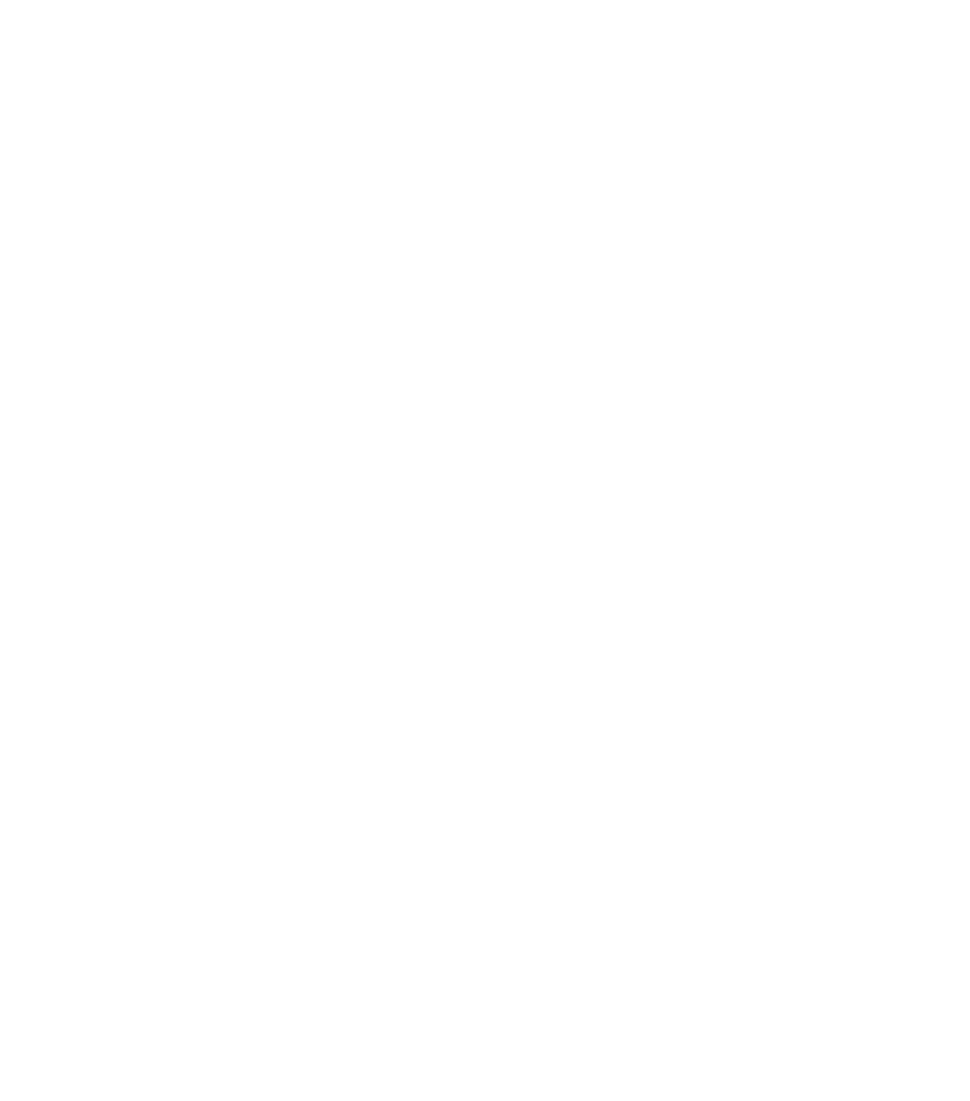
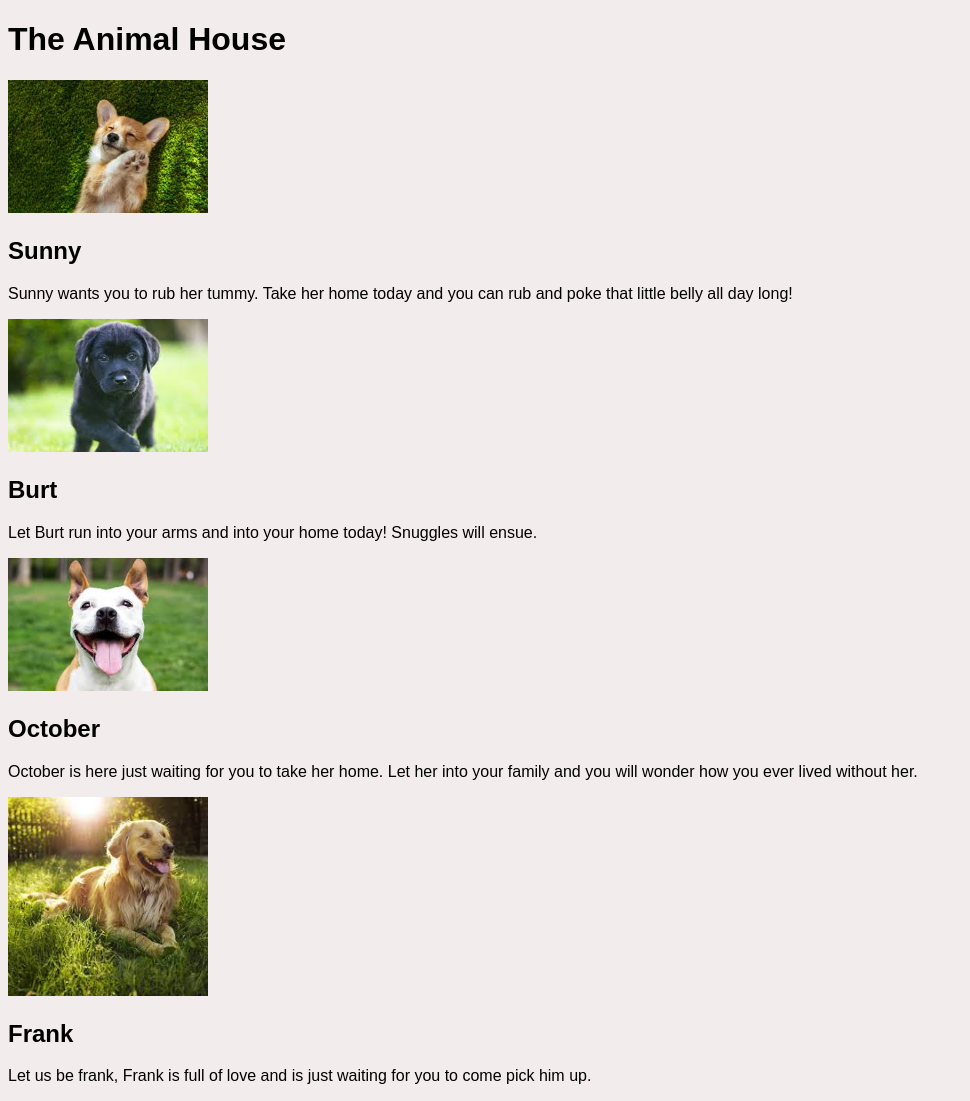
Before and after one commit to kimberkay/animal-house, a plain HTML site: page index.html in a window 1280 px wide. Shown: the whole page, without its empty margins (0-970 px from the left). Before the commit the page ends 800 px from the top, so only its background shows below. Drawn offline with Linux system fonts and the light colour scheme.

Commit message:
WIP edit css sheet

```diff
--- a/css/styles.css
+++ b/css/styles.css
@@ -0,0 +1,8 @@
+body{
+  background-color:rgb(243, 236, 236);
+  font-family:sans-serif
+}
+shelter {
+  font-weight: bolder;
+  float: center;
+}
--- a/index.html
+++ b/index.html
@@ -5,6 +5,32 @@
   <title>Document</title>
 </head>
 <body>
+  <div class=shelter>
+    <h1>The Animal House</h1>
+  </div>
+
+  <div class=animal>
+      <img src="images/corgi.jpeg" alt="A photo of an adorable corgi." width=200p>
+      <h2>Sunny</h2>
+      <p>Sunny wants you to rub her tummy. Take her home today and you can rub and poke that little belly all day long!</p>
+  </div>
+
+  <div class=animal>
+    <img src="images/lab-puppy.jpeg" alt="A photo of the cutest black lab puppy." width=200p>
+    <h2>Burt</h2>
+    <p>Let Burt run into your arms and into your home today! Snuggles will ensue.</p>
+  </div>
+
+  <div class=animal>
+    <img src="images/pitbull.jpeg" alt="A photo of a very smiley pitbull." width=200p>
+    <h2>October</h2>
+    <p>October is here just waiting for you to take her home. Let her into your family and you will wonder how you ever lived without her.</p>
+
+    <div class=animal>
+      <img src="images/golden-retriever.jpeg" alt="A photo of a very smiley pitbull." width=200p>
+      <h2>Frank</h2>
+      <p>Let us be frank, Frank is full of love and is just waiting for you to come pick him up. </p>
+  </div>
 
 </body>
 </html>
```
